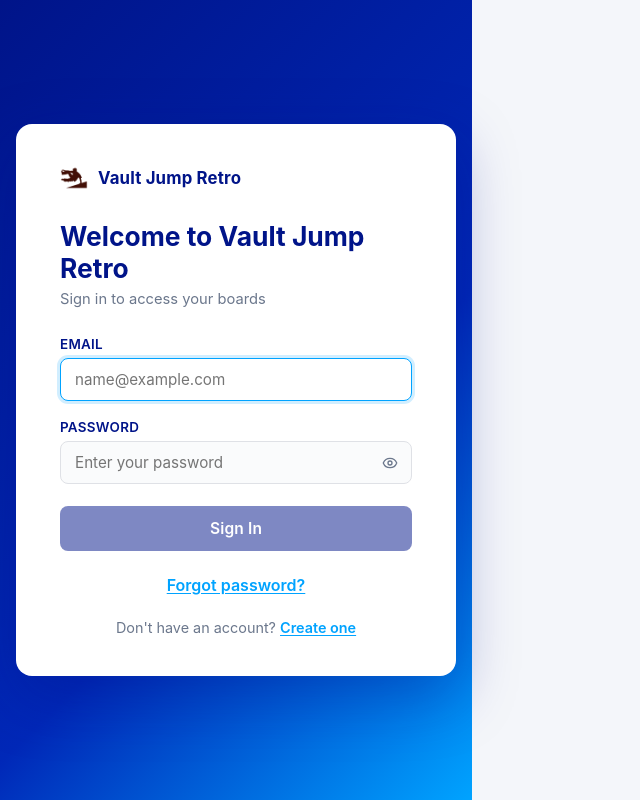
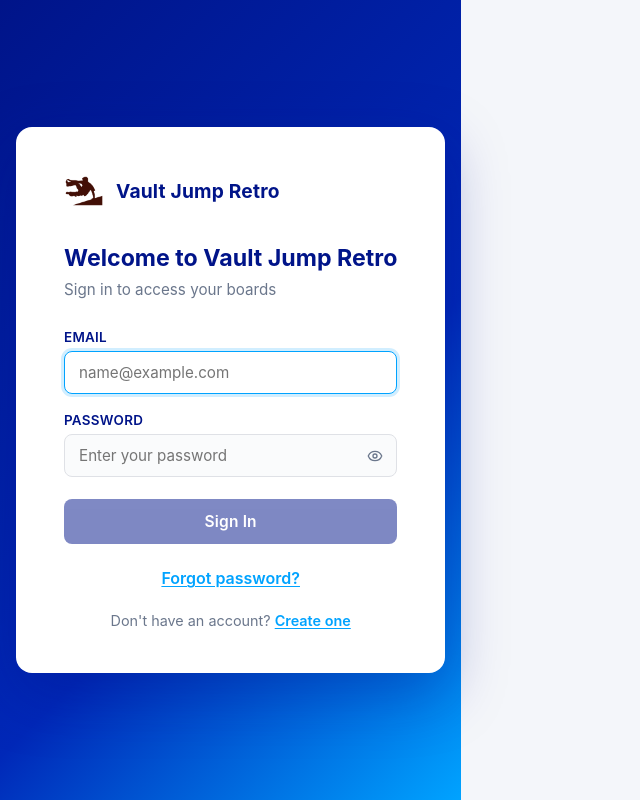
Before and after one commit to enachealex/Retro-Board, a React (Vite) app in the folder frontend/: page / in a window 1280 px wide. Shown: the whole page, without its empty margins (0-640 px from the left). Built offline with nearby package versions, Linux system fonts and the light colour scheme; no server answers.

Commit message:
fix: rebalance auth card proportions

```diff
--- a/frontend/src/Auth.css
+++ b/frontend/src/Auth.css
@@ -16,17 +16,17 @@
   background: #ffffff;
   border-radius: 16px;
   box-shadow: 0 20px 60px rgba(0, 20, 137, 0.35);
-  padding: 40px 44px;
+  padding: 44px 48px;
   width: 100%;
-  max-width: 440px;
+  max-width: 480px;
 }
 
 /* Logo row */
 .auth-logo {
   display: flex;
   align-items: center;
-  gap: 10px;
-  margin-bottom: 28px;
+  gap: 12px;
+  margin-bottom: 34px;
 }
 
 .auth-logo-icon {
@@ -36,14 +36,14 @@
 }
 
 .auth-logo-image {
-  width: 28px;
-  height: 28px;
+  width: 40px;
+  height: 40px;
   object-fit: contain;
   display: block;
 }
 
 .auth-logo-text {
-  font-size: 1.05rem;
+  font-size: 1.2rem;
   font-weight: 700;
   color: #001489;
   letter-spacing: 0.01em;
@@ -51,16 +51,17 @@
 
 /* Headings */
 .auth-title {
-  font-size: 1.65rem;
+  font-size: 1.45rem;
   font-weight: 700;
   color: #001489;
-  margin-bottom: 6px;
+  line-height: 1.2;
+  margin-bottom: 8px;
 }
 
 .auth-subtitle {
-  font-size: 0.92rem;
+  font-size: 0.95rem;
   color: #6b778c;
-  margin-bottom: 28px;
+  margin-bottom: 30px;
 }
 
 /* Form */
```
